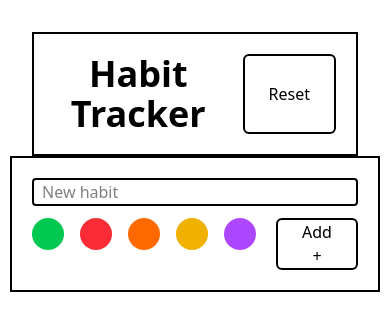
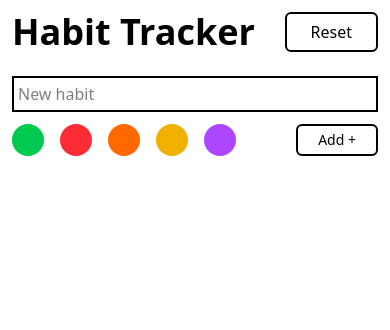
Before and after one commit to sebastianAssure/habit-tracker, a React (Vite) app: page / in a window 390 px wide. Shown: the top 330 px of the page. Built offline with nearby package versions, Linux system fonts and the light colour scheme.

Commit message:
feat: add first version responsive

```diff
--- a/src/App.tsx
+++ b/src/App.tsx
@@ -1,5 +1,4 @@
 import { useEffect, useState } from "react";
-import "./App.css";
 import { HabitCard } from "./components/HabitCard";
 import { Header } from "./components/Header";
 import { NewHabitForm } from "./components/NewHabitForm";
@@ -48,7 +47,7 @@ function App() {
   };
 
   return (
-    <main className="flex flex-col items-center min-h-screen">
+    <main className="flex flex-col items-center h-screen">
       <Header onReset={handleResetHabits}/>
       <NewHabitForm onAddHabit={handleAddHabit} />
       {habits.map((habit) => (
--- a/src/components/HabitCard.tsx
+++ b/src/components/HabitCard.tsx
@@ -8,14 +8,14 @@ export const HabitCard = ({ habit, onDeleteHabit, onToggleDay }: HabitCardProps)
     const completedCount = habit.checkedDays.filter(Boolean).length;
 
     return (
-        <div className="group flex flex-col w-100 h-45 items-center py-3">
-            <div className={`flex w-full ${habit.color} justify-between px-2 border-2 rounded-md`}>
-                <h1>{habit.name}
-                    {completedCount == 7 && <GiAlliedStar className="inline-block text-black ml-2 text-xl drop-shadow" /> }
+        <div className="w-full px-1 group flex flex-col h-auto items-center m-2">
+            <div className={`flex w-full ${habit.color} justify-between px-2 py-1 border-2 rounded-md`}>
+                <h1 className="text-xl font-semibold">{habit.name}
+                    {completedCount == 7 && <GiAlliedStar className="inline-block text-black ml-2 text-xl¿" /> }
                 </h1>
                 <span className="invisible group-hover:visible cursor-pointer" onClick={()=>onDeleteHabit(habit.id)}>X</span>
             </div>
-            <div className="w-full border-b-2 border-l-2 border-r-2 rounded-b-md">
+            <div className="w-full border- border-b-2 border-l-2 border-r-2 rounded-b-md">
                 <DayCheckbox checkedDays={habit.checkedDays} onToggleDay={(dayIndex)=> onToggleDay(habit.id, dayIndex)}></DayCheckbox>
                 <ProgressBar completed={completedCount} total={7}></ProgressBar>
             </div>
--- a/src/components/Header.tsx
+++ b/src/components/Header.tsx
@@ -2,9 +2,9 @@ import type { HeaderProps } from "../interfaces/types"
 
 export const Header = ({onReset}: HeaderProps) => {
     return (
-        <div className="flex justify-center p-5 gap-5 border-2">
+        <div className="w-full flex flex-wrap justify-between p-3 gap-5">
             <h1 className="text-4xl font-bold">Habit Tracker</h1>
-            <button className="border-2 rounded-md px-6 cursor-pointer" onClick={onReset}>Reset</button>
+            <button className="border-2 rounded-md px-6 text-md cursor-pointer" onClick={onReset}>Reset</button>
         </div>
     )
 }
--- a/src/components/NewHabitForm.tsx
+++ b/src/components/NewHabitForm.tsx
@@ -17,15 +17,15 @@ export const NewHabitForm = ({ onAddHabit }: NewHabitFormProps) => {
     }
 
     return (
-        <form onSubmit={handleSubmit} className="flex flex-col items-center gap-3 border-2 p-5">
-            <input className="w-full border-2 rounded-sm px-2" type="text" placeholder="New habit" value={habitName} onChange={(e) => setHabitName(e.target.value)} />
-            <div className="flex w-full gap-5">
-                <div className="flex justify-center cursor-pointer gap-4">
+        <form onSubmit={handleSubmit} className="w-full flex flex-col items-center gap-3 p-3">
+            <input className="w-full max-w-[600px] border-2 p-1" type="text" placeholder="New habit" value={habitName} onChange={(e) => setHabitName(e.target.value)} />
+            <div className="flex flex-wrap justify-between w-full gap-5">
+                <div className="flex flex-wrap justify-center cursor-pointer gap-4">
                     {colors.map((c) => (
                         <div key={c.class} className={`w-8 h-8 rounded-full hover:ring-2 ring-offset-1 cursor-pointer ${c.class} ${selectedColor === c.class ? "ring-2" : ""}`} onClick={() => setSelectedColor(c.class)} ></div>
                     ))}
                 </div>
-                <button type="submit" className="border-2 rounded-md px-6 cursor-pointer">Add +</button>
+                <button type="submit" className="border-2 rounded-md px-5 py-1 text-sm cursor-pointer">Add +</button>
             </div>
         </form>
     )
--- a/src/components/ProgressBar.tsx
+++ b/src/components/ProgressBar.tsx
@@ -4,8 +4,8 @@ export const ProgressBar = ({completed, total}: ProgressBarProps) => {
     const percentage = (completed / total) * 100;
 
     return (
-        <div className="flex w-full justify-around py-4 gap-2">
-            <div className="w-50 bg-stone-200 block overflow-hidden h-4">
+        <div className="flex flex-wrap justify-around py-4 px-2 gap-2">
+            <div className="w-50 bg-stone-200 block overflow-hidden h-6">
                 <div className="h-full w-full rounded-none bg-green-500" style={{ width: `${percentage}%` }}></div>
             </div>
             <p>{completed} / {total} days completed</p>
```
